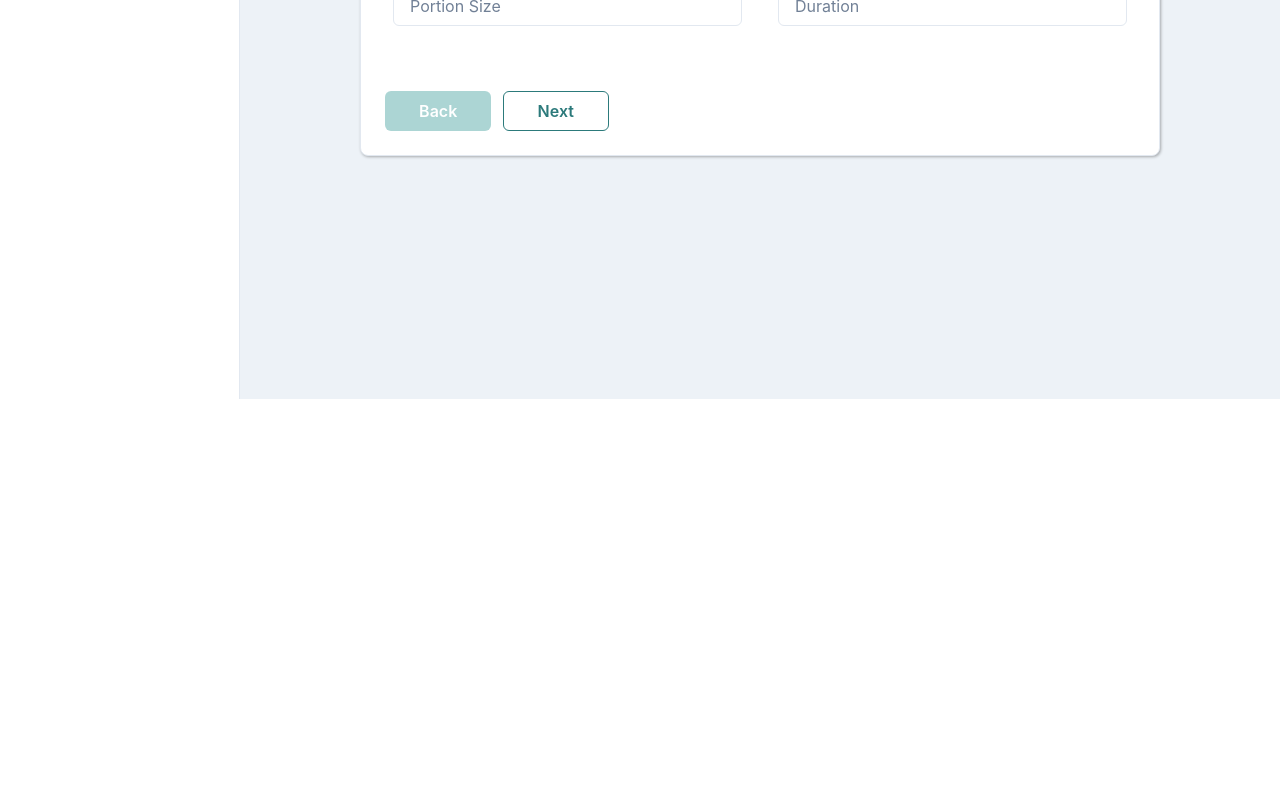
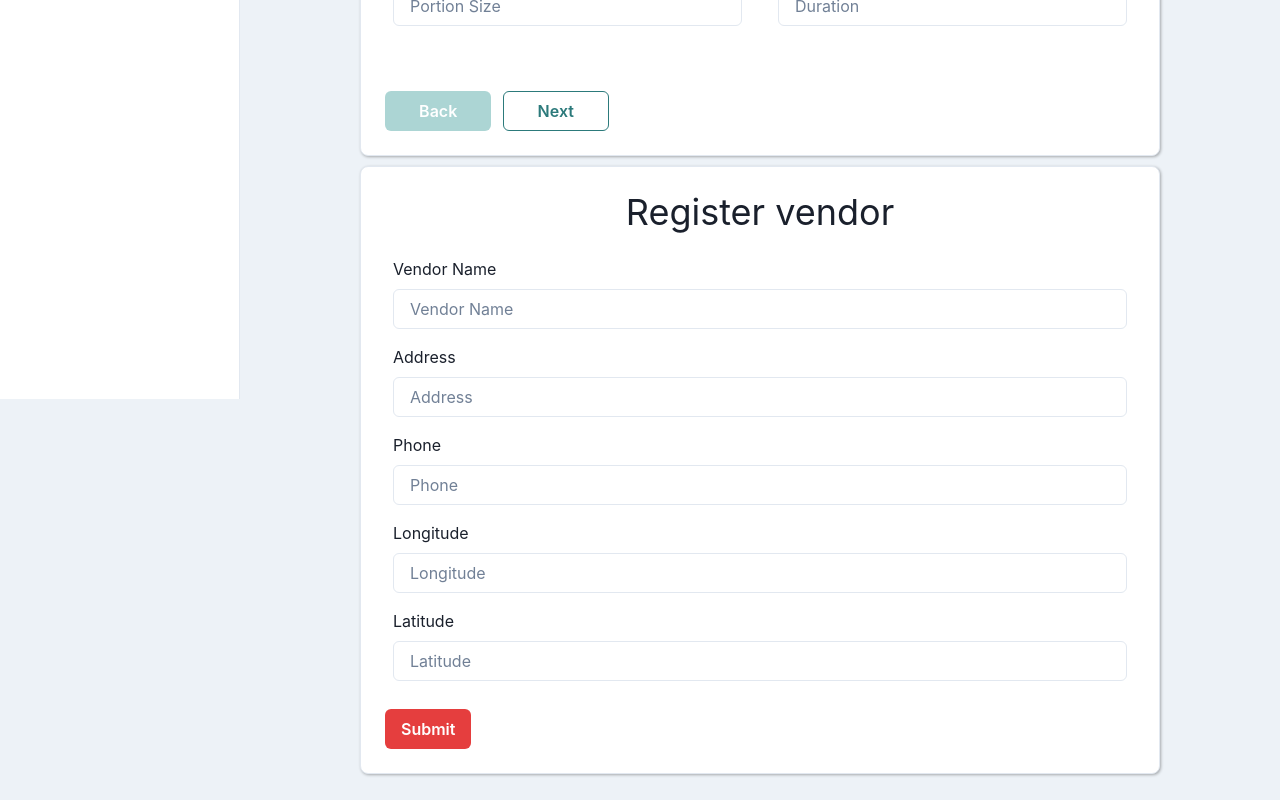
Before and after one commit to Robel-Alemu/Bete-Maed-Admin, a React (Vite) app in the folder Bete-Maed-Admin/: page / in a window 1280 px wide. Shown: the part 401-1201 px from the top of the page. Before the commit the page ends 800 px from the top, so only its background shows below. Built offline with nearby package versions, Linux system fonts and the light colour scheme.

Commit message:
formik fix

```diff
--- a/Bete-Maed-Admin/src/components/ErrorMessage.tsx
+++ b/Bete-Maed-Admin/src/components/AppErrorMessage.tsx
@@ -3,14 +3,26 @@ import {
   AlertDescription,
   AlertIcon,
   AlertTitle,
+  Button,
   Text,
+  useDisclosure,
+} from "@chakra-ui/react";
+import {
+  Modal,
+  ModalOverlay,
+  ModalContent,
+  ModalHeader,
+  ModalFooter,
+  ModalBody,
+  ModalCloseButton,
 } from "@chakra-ui/react";
 
 interface Props {
   error: any;
-  visible: boolean;
+  visible: any;
 }
-const ErrorMessage = ({ error, visible }: Props) => {
+const AppErrorMessage = ({ error, visible }: Props) => {
+  const { isOpen, onOpen, onClose } = useDisclosure();
   if (!visible || !error) return null;
   return (
     <Alert status="error">
@@ -21,4 +33,4 @@ const ErrorMessage = ({ error, visible }: Props) => {
   );
 };
 
-export default ErrorMessage;
+export default AppErrorMessage;
--- a/Bete-Maed-Admin/src/components/form/AppForm.tsx
+++ b/Bete-Maed-Admin/src/components/form/AppForm.tsx
@@ -1,15 +1,15 @@
-import { Heading } from "@chakra-ui/react";
+import { Button, Text, Heading, useDisclosure } from "@chakra-ui/react";
 import { Form, Formik, useFormikContext } from "formik";
-import { ReactNode } from "react";
-import ErrorMessage from "../ErrorMessage";
+import { ReactNode, useState } from "react";
+import AppErrorMessage from "../AppErrorMessage";
 
 interface Props {
   title: string;
   initialValues: any;
   children: ReactNode;
-  display: string;
-  handleClick: () => void;
-  validationSchema: any;
+  display?: string;
+  handleClick?: () => void;
+  validationSchema?: any;
 }
 
 const AppForm = ({
@@ -19,25 +19,42 @@ const AppForm = ({
   validationSchema,
 }: Props) => {
   //   const { errors } = useFormikContext();
-
+  const [error, setError] = useState<any>();
+  const [generalError, setGeneralError] = useState<any>();
   return (
     <>
       <Heading w="100%" textAlign="center" fontWeight="normal" mb="2%">
         {title}
       </Heading>
 
-      {/* <ErrorMessage error={errors} visible={true} /> */}
+      {/* {error && <ErrorMessage error={error} visible={true} />} */}
+      {generalError && <AppErrorMessage error={generalError} visible={true} />}
+      {generalError && (
+        <Text color="black" fontSize={20}>
+          {" "}
+          {generalError}
+        </Text>
+      )}
 
       <Formik
         validationSchema={validationSchema}
         initialValues={initialValues}
-        onSubmit={(values, error) => {
-          console.log({ values, error });
-          alert(JSON.stringify(values, null, 2));
+        onSubmit={(values, formikBag) => {
+          try {
+            console.log({ values, error });
+            //   setError(error);
+            alert(JSON.stringify(values, null, 2));
+            // setGeneralError(null);
+          } catch (error: any) {
+            setGeneralError(error.message || "An error occurred");
+          }
+          formikBag.setErrors(generalError || {});
         }}
       >
         <>
-          <Form>{children}</Form>
+          <Form>
+            <>{children}</>
+          </Form>
         </>
       </Formik>
     </>
--- a/Bete-Maed-Admin/src/components/input/AppInput.tsx
+++ b/Bete-Maed-Admin/src/components/input/AppInput.tsx
@@ -1,14 +1,20 @@
 "use client";
 import { FormControl, FormLabel, Input, Textarea } from "@chakra-ui/react";
-import { Field, useFormikContext } from "formik";
-import ErrorMessage from "../ErrorMessage";
+import { Field, useFormikContext, ErrorMessage } from "formik";
+import AppErrorMessage from "../AppErrorMessage";
+
 interface Props {
   name: string;
   placeholder: string;
   type?: string;
 }
 const AppInput = ({ name, placeholder, type }: Props) => {
-  const { handleChange, setFieldValue, errors } = useFormikContext();
+  const { handleChange, setFieldValue, errors, touched } = useFormikContext<{
+    [key: string]: any;
+  }>();
+  // {
+  //   errors && <ErrorMessage error={errors} visible={true} />;
+  // }
   return (
     <Field name={name}>
       {({ field }: any) => (
@@ -40,6 +46,8 @@ const AppInput = ({ name, placeholder, type }: Props) => {
               }}
             />
           )}
+
+          <AppErrorMessage error={errors[name]} visible={touched[name]} />
         </FormControl>
       )}
     </Field>
--- a/Bete-Maed-Admin/src/components/recipe/NewRecipe.tsx
+++ b/Bete-Maed-Admin/src/components/recipe/NewRecipe.tsx
@@ -67,13 +67,13 @@ const NewRecipe = () => {
     //     fields[field] = "";
     // })
   };
-  const handleClick = () => {
-    ingredients.forEach((element, index) => {
-      objIng.push({ [element]: "" });
-    });
+  //   const handleClick = () => {
+  //     ingredients.forEach((element, index) => {
+  //       objIng.push({ [element]: "" });
+  //     });
 
-    console.log("converted", objIng);
-  };
+  //     console.log("converted", objIng);
+  //   };
 
   const addIngredient = () => {
     const newIngredient = `ingredient${ingredients.length + 1}`;
@@ -222,7 +222,7 @@ const NewRecipe = () => {
           step3: "",
           step4: "",
         }}
-        handleClick={handleClick}
+        // handleClick={handleClick}
         display={step === 3 ? "flex" : "none"}
         // onSubmit={(values: any) => console.log(values)}
       >
--- a/Bete-Maed-Admin/src/components/sidebar/SideBar.tsx
+++ b/Bete-Maed-Admin/src/components/sidebar/SideBar.tsx
@@ -23,6 +23,7 @@ import MobileNavigation from "./MobileNavigation";
 import NavigationItems from "./NavigationItems";
 
 import NewRecipe from "../recipe/NewRecipe";
+import RegisterVendor from "../vendor/RegisterVendor";
 
 interface LinkItemProps {
   name: string;
@@ -101,6 +102,7 @@ const SidebarWithHeader = () => {
         {/* <Multistep /> */}
         {/* <AppForm /> */}
         <NewRecipe />
+        <RegisterVendor />
       </Box>
     </Box>
   );
--- /dev/null
+++ b/Bete-Maed-Admin/src/components/vendor/RegisterVendor.tsx
@@ -0,0 +1,52 @@
+import { Box, Button, SimpleGrid } from "@chakra-ui/react";
+import React from "react";
+import AppInput from "../input/AppInput";
+import AppForm from "../form/AppForm";
+import * as Yup from "yup";
+
+const validationSchema = Yup.object().shape({
+  vendorName: Yup.string().required().label("Vendor Name"),
+  address: Yup.string().required().label("Address"),
+  phone: Yup.string().required().label("Phone"),
+  longitude: Yup.number().required().label("Longitude"),
+  latitude: Yup.number().required().label("Latitude"),
+});
+
+const RegisterVendor = () => {
+  return (
+    <Box
+      borderWidth="1px"
+      rounded="lg"
+      bg="white"
+      shadow="1px 1px 3px rgba(0,0,0,0.3)"
+      maxWidth={800}
+      p={6}
+      m="10px auto"
+    >
+      <AppForm
+        validationSchema={validationSchema}
+        title="Register vendor"
+        // initialValues={{ name: "", category: "", portion: "", duration: "" }}
+        initialValues={{
+          vendorName: "",
+          address: "",
+          phone: "",
+          longitude: "",
+          latitude: "",
+        }}
+      >
+        <AppInput name="vendorName" placeholder="Vendor Name" />
+        <AppInput name="address" placeholder="Address" />
+        <AppInput name="phone" placeholder="Phone" />
+        <AppInput name="longitude" placeholder="Longitude" />
+        <AppInput name="latitude" placeholder="Latitude" />
+
+        <Button marginTop={5} variant="solid" colorScheme="red" type="submit">
+          Submit
+        </Button>
+      </AppForm>
+    </Box>
+  );
+};
+
+export default RegisterVendor;
```
